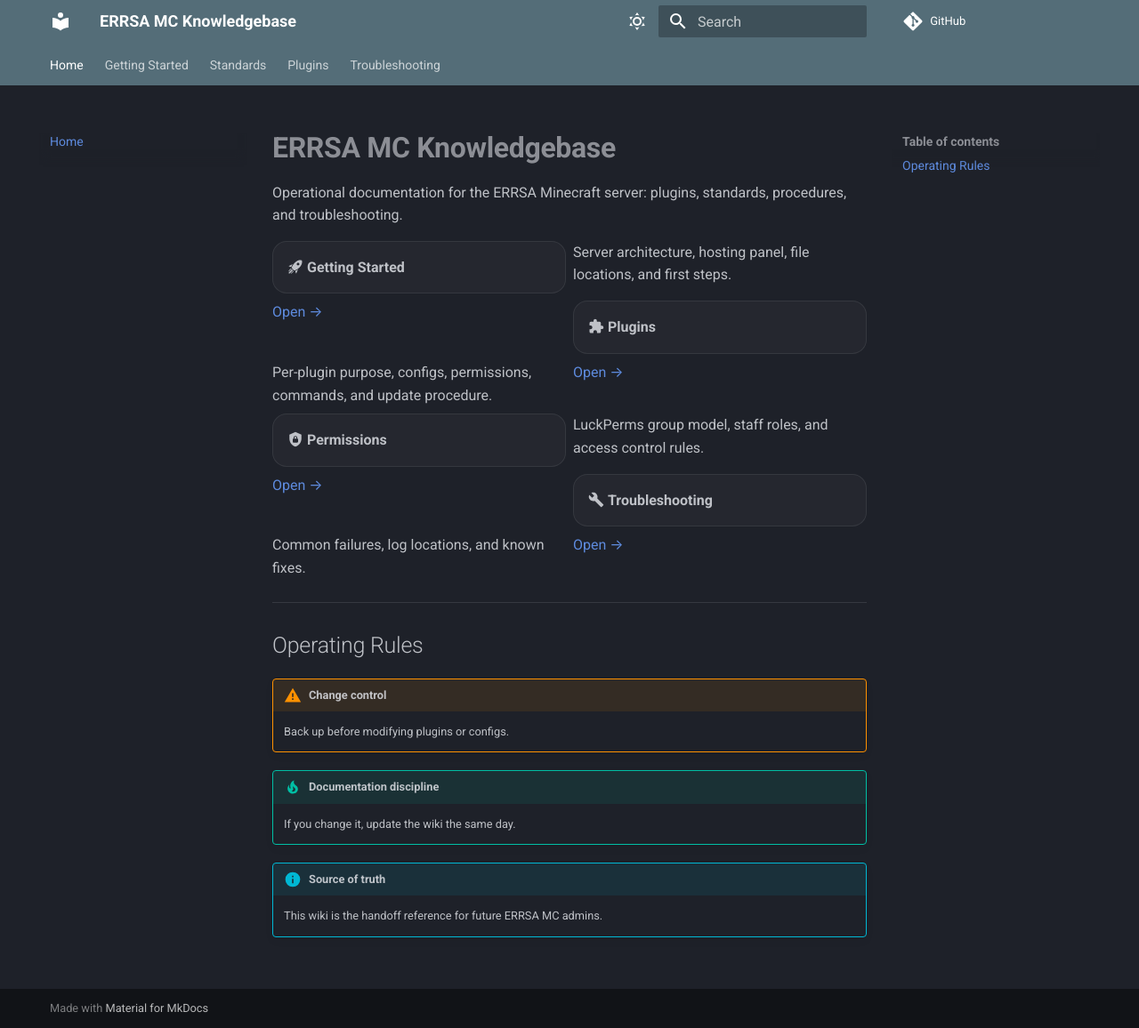
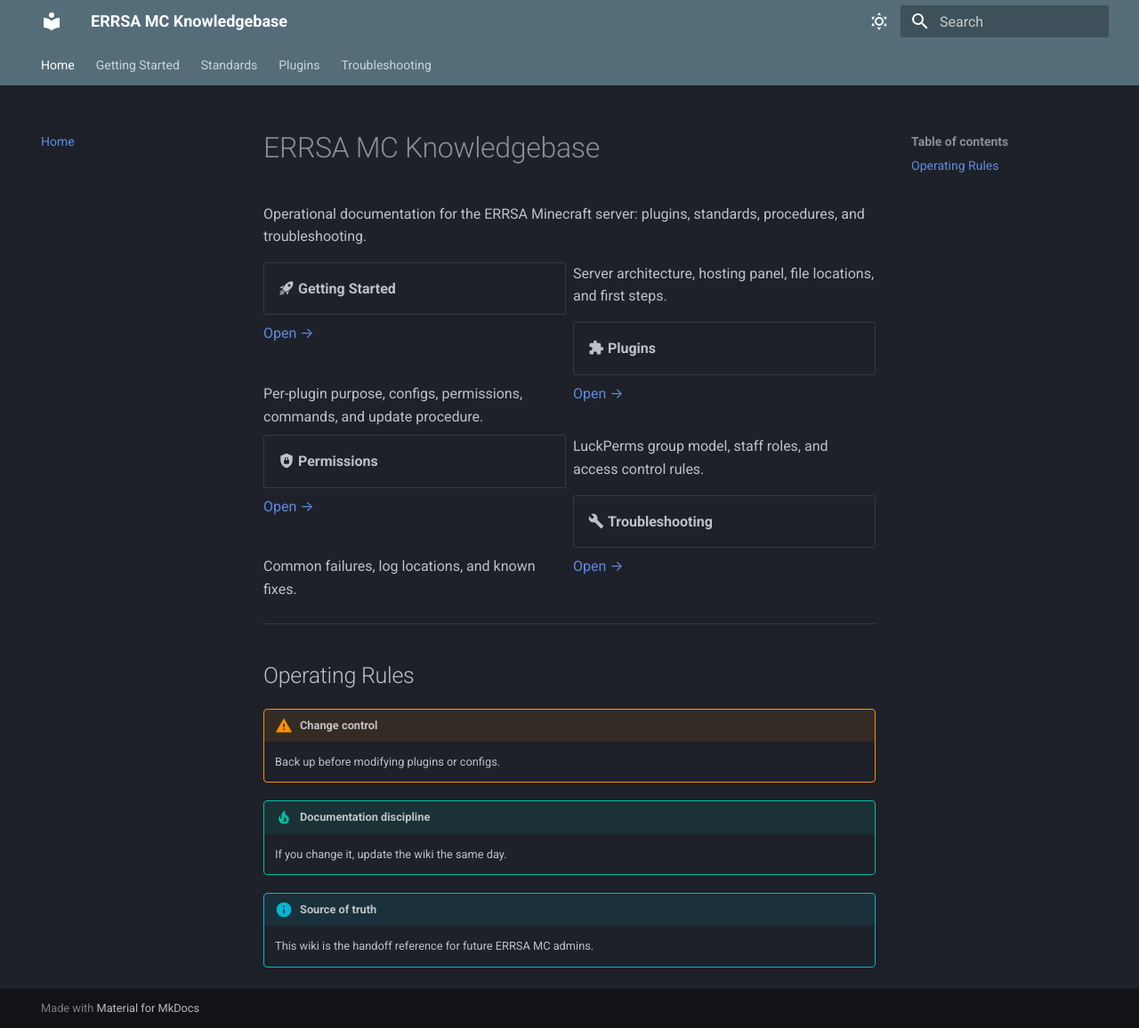
Before and after one commit to DB-ERRSA/errsa-mc-knowledgebase, an MkDocs documentation site: the page built from docs/index.md, in a window 1280 px wide and 1156 px high. Shown: the whole window at 89% size. Built offline with MkDocs 1.6.1 and Material for MkDocs 9.7.7, drawn with Linux system fonts in a browser that asks for light colours; comment, search, counter and statistics services are not loaded.

Commit message:
Update mkdocs.yml

```diff
--- a/mkdocs.yml
+++ b/mkdocs.yml
@@ -1,7 +1,5 @@
 site_name: ERRSA MC Knowledgebase
-site_description: Documentation for ERRSA Minecraft server operations, plugins, and standards.
-repo_url: https://github.com/ERRSA/errsa-mc-knowledgebase
-repo_name: GitHub
+site_description: Documentation for ERRSA Minecraft server operations, plugins, standards, and troubleshooting.
 
 theme:
   name: material
@@ -14,15 +12,12 @@
     - content.code.copy
 
   palette:
-    # Dark mode default (NASA clean)
     - scheme: slate
       primary: blue grey
       accent: light blue
       toggle:
         icon: material/weather-sunny
         name: Switch to light mode
-
-    # Light mode optional
     - scheme: default
       primary: blue grey
       accent: light blue
@@ -30,16 +25,15 @@
         icon: material/weather-night
         name: Switch to dark mode
 
-
 markdown_extensions:
   - admonition
   - toc:
       permalink: true
   - tables
+  - attr_list
+  - md_in_html
   - pymdownx.details
   - pymdownx.superfences
-  - attr_list
-  - md_in_html
   - pymdownx.emoji:
       emoji_index: !!python/name:material.extensions.emoji.twemoji
       emoji_generator: !!python/name:material.extensions.emoji.to_svg
@@ -53,6 +47,3 @@
       - Overview: plugins/README.md
   - Troubleshooting:
       - Common Issues: troubleshooting/common-issues.md
-
-extra_css:
-  - stylesheets/extra.css
```
